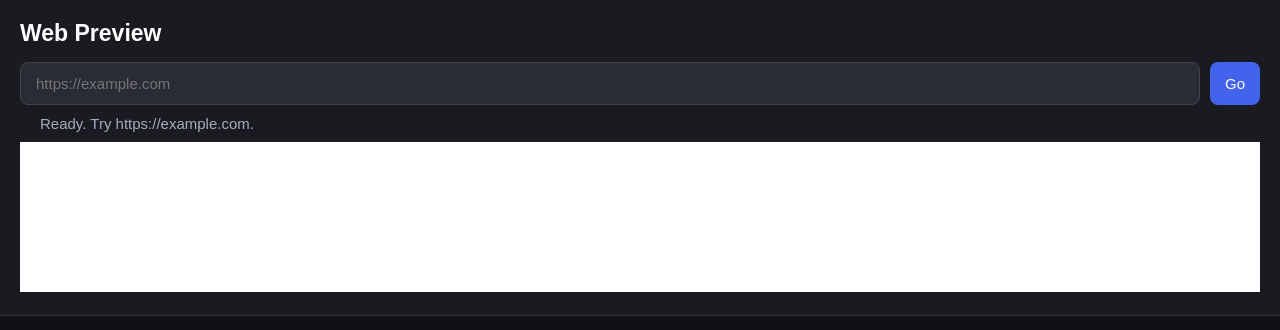
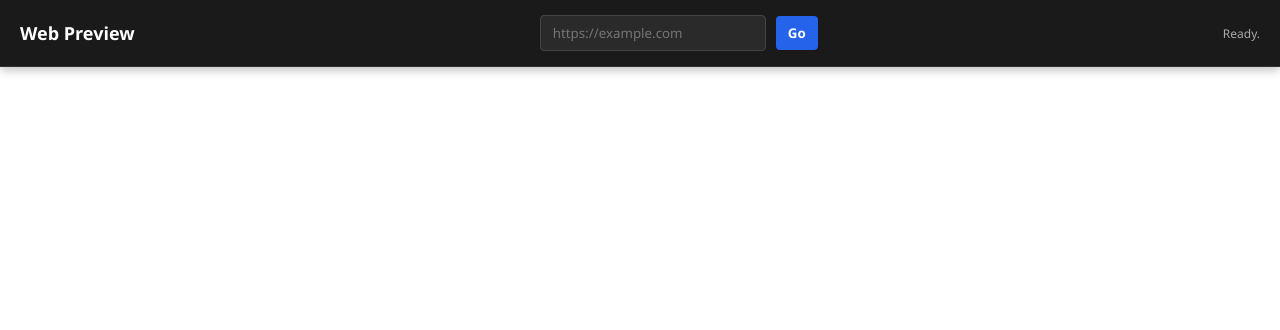
Before and after one commit to erroreditzyt/Unrestricted-proxy, a website: page index.html in a window 1280 px wide. Drawn offline with Linux system fonts and the light colour scheme.

Commit message:
Update index.html

```diff
--- a/index.html
+++ b/index.html
@@ -5,34 +5,140 @@
 <meta name="viewport" content="width=device-width, initial-scale=1.0">
 <title>Web Preview</title>
 <style>
-*{box-sizing:border-box}body{margin:0;background:#101114;color:#fff;font:15px Arial,sans-serif;min-height:100vh;height:100dvh;display:flex;flex-direction:column}header{background:#191b20;padding:20px;border-bottom:1px solid #30323a}h1{font-size:23px;margin:0 0 15px}form{display:flex;gap:10px}input,button{border-radius:8px;font:inherit;padding:12px 15px}input{flex:1;min-width:0;background:#292c34;color:#fff;border:1px solid #40434d}button{background:#4263eb;color:white;border:0;cursor:pointer}#status{padding:10px 20px;color:#a5adbd}iframe{flex:1;min-height:0;width:100%;border:0;background:white}
+  body {
+    margin: 0;
+    padding: 0;
+    background-color: #000000;
+    color: #ffffff;
+    font-family: 'Segoe UI', Tahoma, Geneva, Verdana, sans-serif;
+    height: 100vh;
+    display: flex;
+    flex-direction: column;
+    overflow: hidden;
+  }
+
+  header {
+    background: #1a1a1a;
+    padding: 15px 20px;
+    border-bottom: 1px solid #333;
+    box-shadow: 0 2px 10px rgba(0,0,0,0.3);
+    display: flex;
+    justify-content: space-between;
+    align-items: center;
+    z-index: 10;
+    flex-shrink: 0; /* Prevent header from shrinking */
+  }
+
+  h1 {
+    font-size: 18px;
+    margin: 0;
+    color: #fff;
+    font-weight: 600;
+  }
+
+  form {
+    display: flex;
+    gap: 10px;
+    align-items: center;
+  }
+
+  input, button {
+    border-radius: 4px;
+    font-family: inherit;
+    padding: 8px 12px;
+    border: 1px solid #444;
+    outline: none;
+    background: #2a2a2a;
+    color: white;
+  }
+
+  input {
+    flex: 1;
+    min-width: 200px;
+  }
+
+  button {
+    background: #2563eb;
+    color: white;
+    border: none;
+    cursor: pointer;
+    font-weight: 600;
+  }
+
+  button:hover {
+    background: #1d4ed8;
+  }
+
+  #status {
+    font-size: 12px;
+    color: #aaa;
+  }
+
+  iframe {
+    flex: 1;
+    width: 100%;
+    border: none;
+    background: white;
+  }
+
+  /* Watermark */
+  .watermark {
+    position: absolute;
+    bottom: 10px;
+    left: 10px;
+    font-family: 'Courier New', monospace;
+    font-size: 12px;
+    color: rgba(255, 255, 255, 0.3);
+    pointer-events: none;
+    z-index: 100;
+    animation: fadeInOut 4s infinite ease-in-out;
+  }
+
+  @keyframes fadeInOut {
+    0%, 100% { opacity: 0.2; }
+    50% { opacity: 0.6; }
+  }
 </style>
 </head>
 <body>
-<header><h1>Web Preview</restricted></h1>
+  <header>
+    <h1>Web Preview</h1>
     <form id="form">
       <input id="url" aria-label="Website URL" placeholder="https://example.com" required>
       <button>Go</button>
     </form>
-<div id="status" role="status">Ready. Try https://example.com.</div>
+    <span id="status">Ready.</span>
+  </header>
+
   <iframe id="frame" title="Website preview" sandbox referrerpolicy="no-referrer"></iframe>
+
+  <div class="watermark">GLM 4.7</div>
+
   <script>
-const form=document.getElementById('form');
-const input=document.getElementById('url');
-const frame=document.getElementById('frame');
-const status=document.getElementById('status');
-form.addEventListener('submit',event=>{
+    const form = document.getElementById('form');
+    const input = document.getElementById('url');
+    const frame = document.getElementById('frame');
+    const status = document.getElementById('status');
+
+    form.addEventListener('submit', event => {
       event.preventDefault();
-  let value=input.value.trim();
-  if(!/^[a-z][a-z0-9+.-]*:/i.test(value)) value='https://'+value;
+      let value = input.value.trim();
+      if (!/^[a-z][a-z0-9+.-]*:/i.test(value)) value = 'https://' + value;
+
       try {
-    const target=new URL(value);
-    if(!['http:','https:'].includes(target.protocol)) throw new Error();
-    status.textContent='Requesting '+target.hostname+'…';
-    frame.src='/proxy?url='+encodeURIComponent(target.href);
-  } catch {status.textContent='Enter a valid HTTP or HTTPS URL.';}
+        const target = new URL(value);
+        if (!['http:', 'https:'].includes(target.protocol)) throw new Error();
+
+        status.textContent = 'Loading ' + target.hostname + '...';
+        frame.src = '/proxy?url=' + encodeURIComponent(target.href);
+      } catch (err) {
+        status.textContent = 'Invalid URL';
+      }
     });
-frame.addEventListener('load',()=>{if(frame.hasAttribute('src')) status.textContent='Response received. Check the preview for any errors.';});
+
+    frame.addEventListener('load', () => {
+      if(frame.hasAttribute('src')) status.textContent = 'Loaded';
+    });
   </script>
 </body>
 </html>
```
Lines whose indentation alone changed are shown as unchanged.
